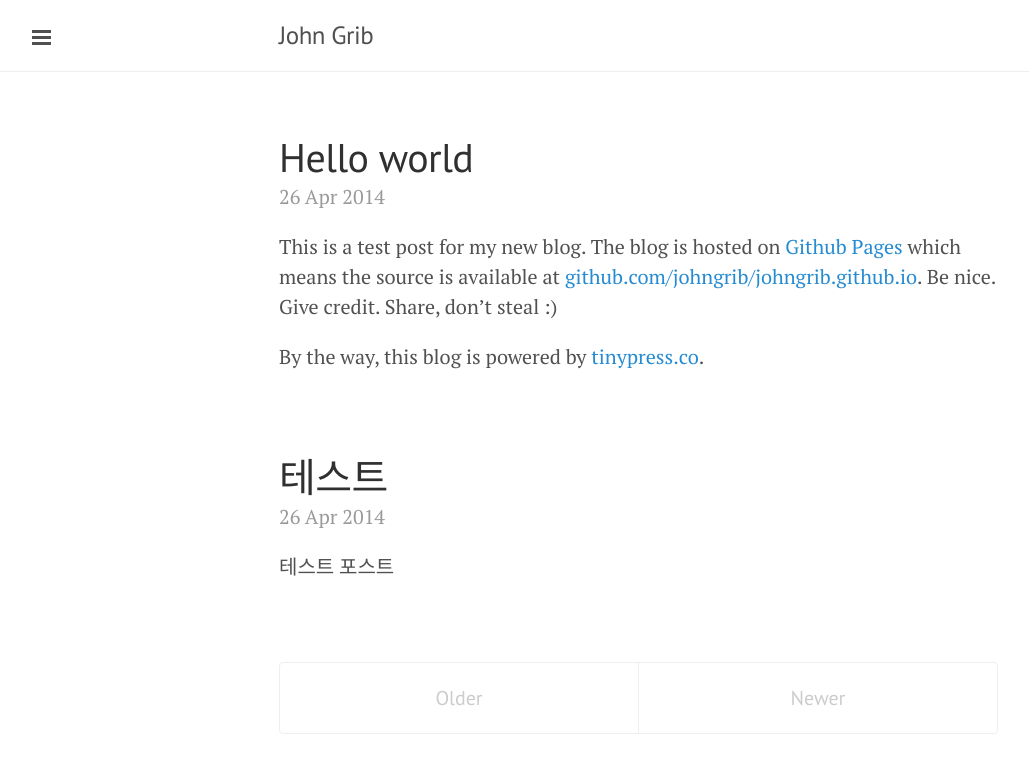
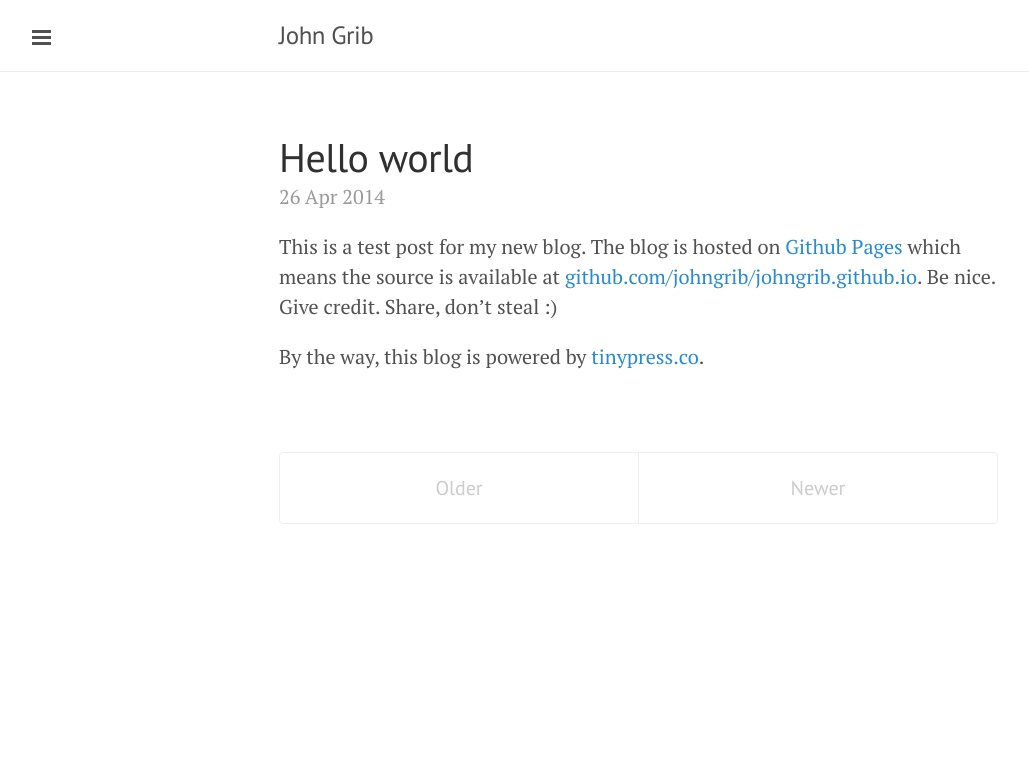
Before and after one commit to 07sunburst/johngrib.github.io, a Jekyll site: the page built from index.html, in a window 1280 px wide. Shown: the top 773 px of the page, without its empty margins (1-1030 px from the left). Built offline with Jekyll 4.4.1, drawn with Linux system fonts in a browser that asks for light colours; the list of posts is cut into pages by our own code.

Commit message:
Post update: 테스트

```diff
--- a/_posts/2014-04-26-.markdown
+++ b/_posts/2014-04-26-.markdown
@@ -1,6 +1,6 @@
 ---
-published: true
-title: 테스트
+published: false
+title: Test
 layout: post
 ---
-테스트 포스트
+testing
```
